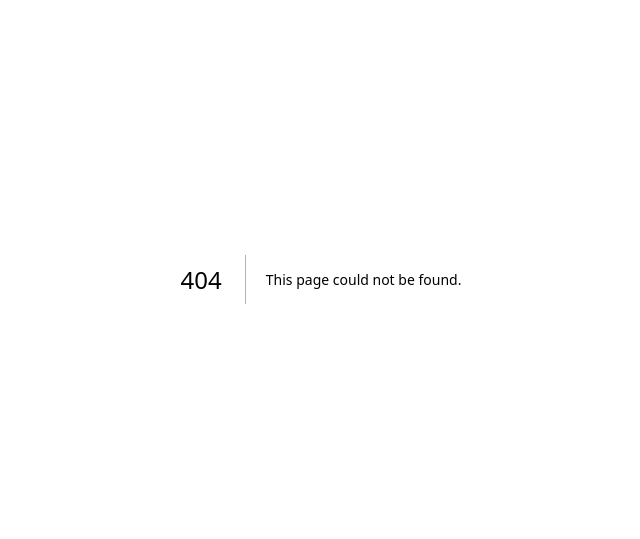
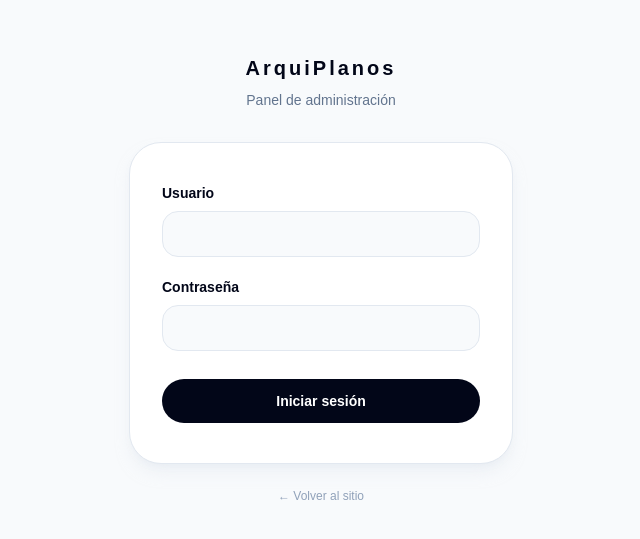
Before and after one commit to DancingAlien96/arquiplanos, a Next.js app: page /admin/login in a window 1280 px wide. Before the commit this address had no page. Shown: the part 121-660 px from the top of the page, without its empty margins (319-959 px from the left). Built offline with nearby package versions, Linux system fonts and the light colour scheme.

Commit message:
feat: autenticacion admin con login/logout y middleware de proteccion

```diff
--- /dev/null
+++ b/app/admin/components/LogoutButton.tsx
@@ -0,0 +1,22 @@
+"use client";
+
+import { useRouter } from "next/navigation";
+
+export default function LogoutButton() {
+  const router = useRouter();
+
+  async function handleLogout() {
+    await fetch("/api/admin/logout", { method: "POST" });
+    router.push("/admin/login");
+    router.refresh();
+  }
+
+  return (
+    <button
+      onClick={handleLogout}
+      className="inline-flex items-center justify-center rounded-full border border-slate-200 bg-white px-4 py-2 text-sm font-semibold text-slate-700 transition hover:bg-slate-50"
+    >
+      Cerrar sesión
+    </button>
+  );
+}
--- /dev/null
+++ b/app/admin/login/page.tsx
@@ -0,0 +1,104 @@
+"use client";
+
+import { useState } from "react";
+import { useRouter } from "next/navigation";
+
+export default function AdminLoginPage() {
+  const router = useRouter();
+  const [username, setUsername] = useState("");
+  const [password, setPassword] = useState("");
+  const [error, setError] = useState<string | null>(null);
+  const [loading, setLoading] = useState(false);
+
+  async function handleSubmit(e: React.FormEvent) {
+    e.preventDefault();
+    setError(null);
+    setLoading(true);
+
+    try {
+      const res = await fetch("/api/admin/login", {
+        method: "POST",
+        headers: { "Content-Type": "application/json" },
+        body: JSON.stringify({ username, password }),
+      });
+
+      if (!res.ok) {
+        const data = await res.json();
+        throw new Error(data.error ?? "Error al iniciar sesión");
+      }
+
+      router.push("/admin");
+      router.refresh();
+    } catch (err) {
+      setError(err instanceof Error ? err.message : "Error inesperado");
+    } finally {
+      setLoading(false);
+    }
+  }
+
+  return (
+    <div className="flex min-h-screen items-center justify-center bg-slate-50 px-6">
+      <div className="w-full max-w-sm">
+        <div className="mb-8 text-center">
+          <p className="text-xl font-semibold tracking-[0.15em] text-slate-950">ArquiPlanos</p>
+          <p className="mt-2 text-sm text-slate-500">Panel de administración</p>
+        </div>
+
+        <form
+          onSubmit={handleSubmit}
+          className="rounded-[2rem] border border-slate-200 bg-white px-8 py-10 shadow-lg shadow-slate-200/50"
+        >
+          <div className="space-y-5">
+            <div>
+              <label className="block text-sm font-semibold text-slate-950 mb-2">
+                Usuario
+              </label>
+              <input
+                type="text"
+                autoComplete="username"
+                value={username}
+                onChange={(e) => setUsername(e.target.value)}
+                className="w-full rounded-2xl border border-slate-200 bg-slate-50 px-4 py-3 text-sm focus:border-slate-950 focus:outline-none focus:ring-2 focus:ring-slate-950/10"
+                required
+              />
+            </div>
+
+            <div>
+              <label className="block text-sm font-semibold text-slate-950 mb-2">
+                Contraseña
+              </label>
+              <input
+                type="password"
+                autoComplete="current-password"
+                value={password}
+                onChange={(e) => setPassword(e.target.value)}
+                className="w-full rounded-2xl border border-slate-200 bg-slate-50 px-4 py-3 text-sm focus:border-slate-950 focus:outline-none focus:ring-2 focus:ring-slate-950/10"
+                required
+              />
+            </div>
+
+            {error && (
+              <div className="rounded-2xl border border-red-200 bg-red-50 px-4 py-3 text-sm text-red-700">
+                {error}
+              </div>
+            )}
+
+            <button
+              type="submit"
+              disabled={loading}
+              className="mt-2 w-full rounded-full bg-slate-950 px-6 py-3 text-sm font-semibold text-white transition hover:bg-slate-800 disabled:opacity-60"
+            >
+              {loading ? "Verificando..." : "Iniciar sesión"}
+            </button>
+          </div>
+        </form>
+
+        <p className="mt-6 text-center text-xs text-slate-400">
+          <a href="/" className="hover:text-slate-700 transition">
+            ← Volver al sitio
+          </a>
+        </p>
+      </div>
+    </div>
+  );
+}
--- a/app/admin/page.tsx
+++ b/app/admin/page.tsx
@@ -4,6 +4,7 @@ import Link from "next/link";
 import { connectDB } from "@/lib/mongodb";
 import Project from "@/lib/models/Project";
 import AdminProjectList from "./components/AdminProjectList";
+import LogoutButton from "./components/LogoutButton";
 
 export default async function AdminPage() {
   await connectDB();
@@ -20,12 +21,15 @@ export default async function AdminPage() {
             </Link>
             <h1 className="mt-1 text-2xl font-semibold text-slate-950">Panel de Administración</h1>
           </div>
+        <div className="flex items-center gap-3">
           <Link
             href="/admin/proyectos/nuevo"
             className="inline-flex items-center justify-center rounded-full bg-slate-950 px-5 py-2.5 text-sm font-semibold text-white transition hover:bg-slate-800"
           >
             + Nuevo Proyecto
           </Link>
+          <LogoutButton />
+        </div>
         </div>
       </header>
 
--- /dev/null
+++ b/app/api/admin/login/route.ts
@@ -0,0 +1,37 @@
+import { NextRequest } from "next/server";
+import { createHmac, timingSafeEqual } from "crypto";
+
+function signToken(payload: string): string {
+  const secret = process.env.SESSION_SECRET!;
+  return createHmac("sha256", secret).update(payload).digest("hex");
+}
+
+export function verifyToken(token: string): boolean {
+  const expected = signToken("admin_authenticated");
+  try {
+    return timingSafeEqual(Buffer.from(token), Buffer.from(expected));
+  } catch {
+    return false;
+  }
+}
+
+export async function POST(request: NextRequest) {
+  const { username, password } = await request.json();
+
+  const validUser = process.env.ADMIN_USER ?? "admin";
+  const validPass = process.env.ADMIN_PASSWORD ?? "";
+
+  if (username !== validUser || password !== validPass) {
+    return Response.json({ error: "Credenciales incorrectas" }, { status: 401 });
+  }
+
+  const token = signToken("admin_authenticated");
+
+  const response = Response.json({ ok: true });
+  response.headers.set(
+    "Set-Cookie",
+    `admin_session=${token}; Path=/; HttpOnly; SameSite=Lax; Max-Age=${60 * 60 * 8}`
+  );
+
+  return response;
+}
--- /dev/null
+++ b/app/api/admin/logout/route.ts
@@ -0,0 +1,8 @@
+export async function POST() {
+  const response = Response.json({ ok: true });
+  response.headers.set(
+    "Set-Cookie",
+    "admin_session=; Path=/; HttpOnly; SameSite=Lax; Max-Age=0"
+  );
+  return response;
+}
--- /dev/null
+++ b/middleware.ts
@@ -0,0 +1,43 @@
+import { NextRequest, NextResponse } from "next/server";
+import { createHmac, timingSafeEqual } from "crypto";
+
+function verifyToken(token: string): boolean {
+  const secret = process.env.SESSION_SECRET;
+  if (!secret) return false;
+  try {
+    const expected = createHmac("sha256", secret)
+      .update("admin_authenticated")
+      .digest("hex");
+    return timingSafeEqual(Buffer.from(token), Buffer.from(expected));
+  } catch {
+    return false;
+  }
+}
+
+export function middleware(request: NextRequest) {
+  const { pathname } = request.nextUrl;
+
+  // Dejar pasar la página de login y las rutas de API de auth
+  if (
+    pathname === "/admin/login" ||
+    pathname.startsWith("/api/admin/login") ||
+    pathname.startsWith("/api/admin/logout")
+  ) {
+    return NextResponse.next();
+  }
+
+  // Proteger todo /admin
+  if (pathname.startsWith("/admin")) {
+    const token = request.cookies.get("admin_session")?.value ?? "";
+    if (!token || !verifyToken(token)) {
+      const loginUrl = new URL("/admin/login", request.url);
+      return NextResponse.redirect(loginUrl);
+    }
+  }
+
+  return NextResponse.next();
+}
+
+export const config = {
+  matcher: ["/admin/:path*"],
+};
```
